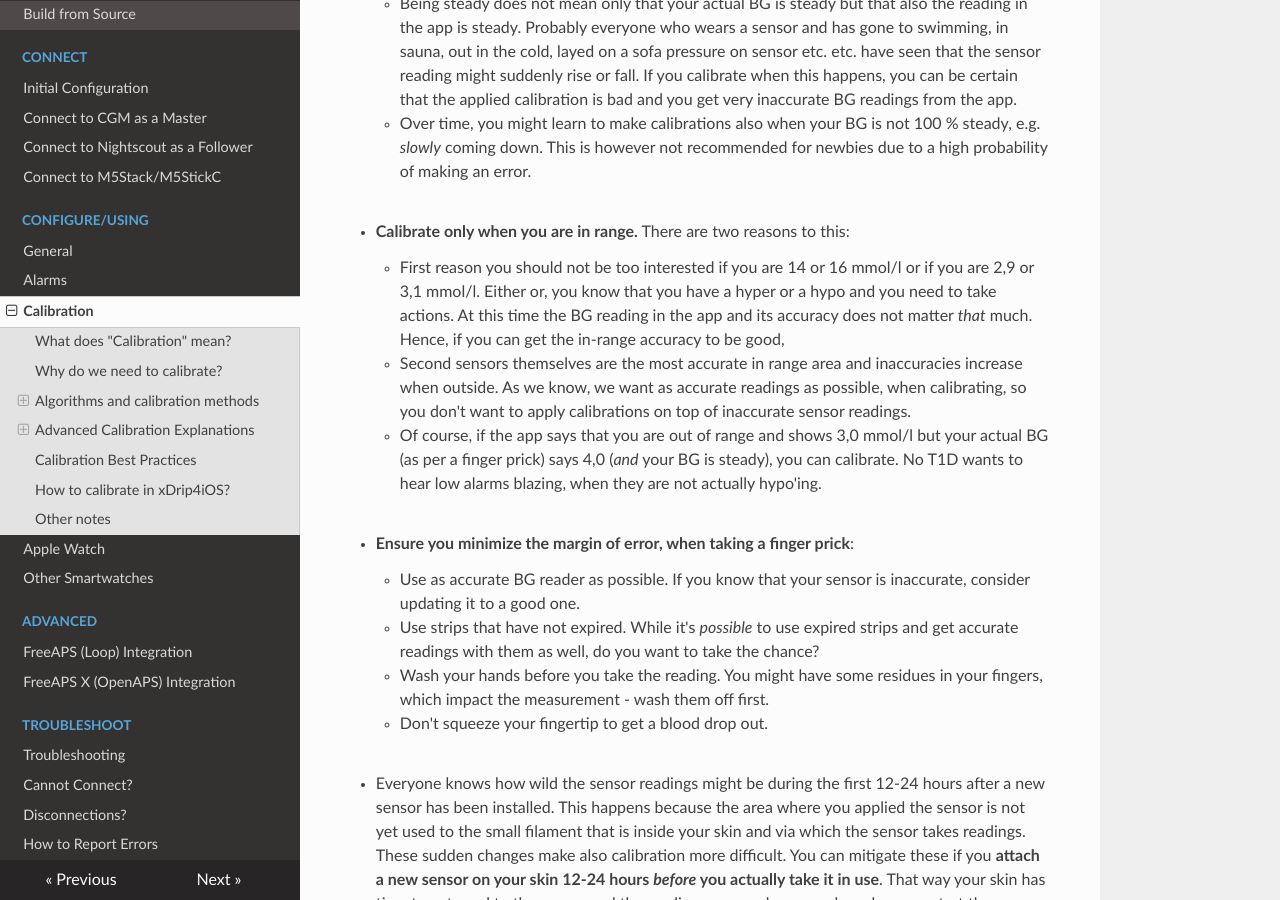
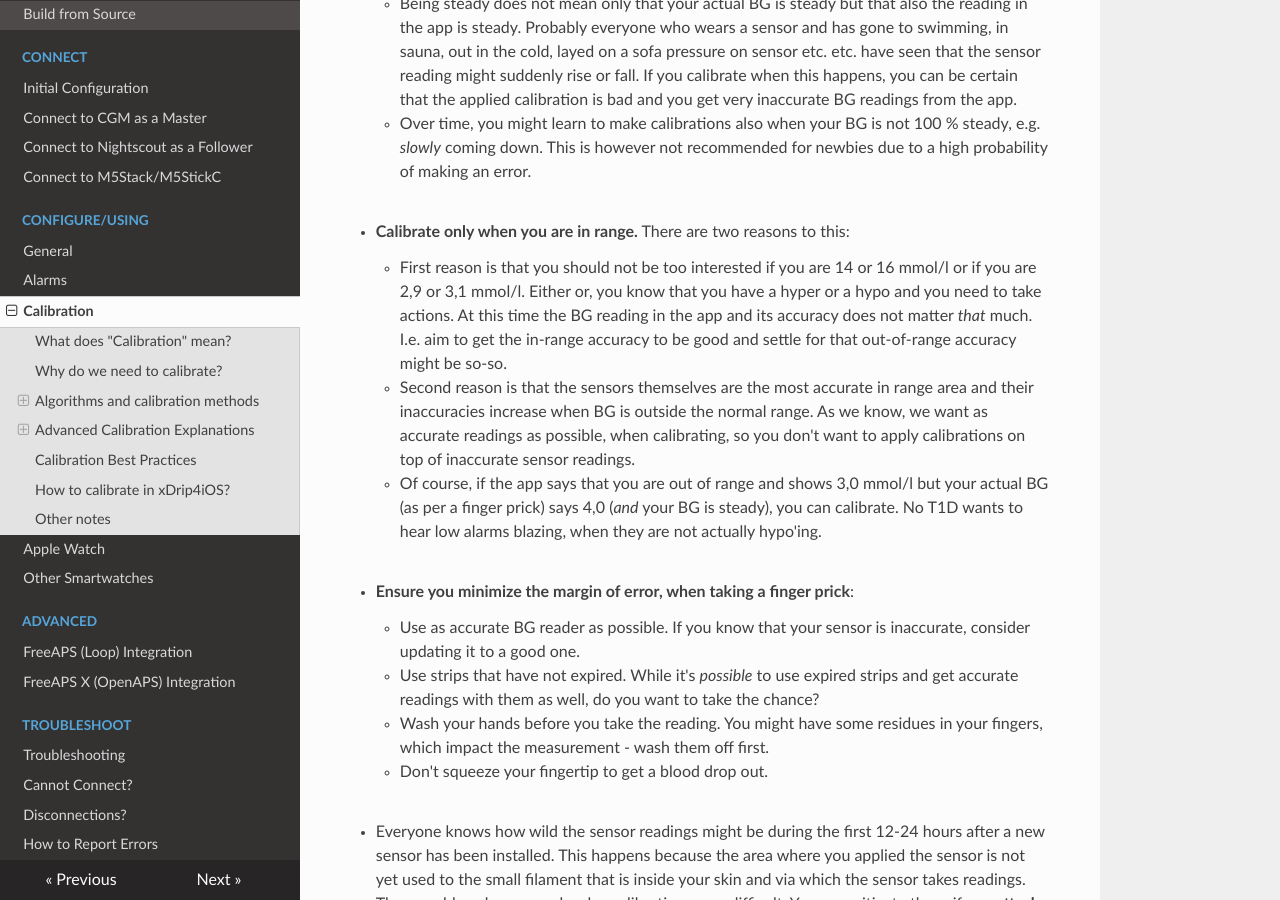
Before and after one commit to paulplant/xdrip4ios_docs, an MkDocs documentation site: the page built from docs/configure/calibrate.md, in a window 1280 px wide and 900 px high, scrolled down 4591 px. Built offline with MkDocs 1.6.1, drawn with Linux system fonts in a browser that asks for light colours; nearby versions of some CDN libraries; old or Windows-style settings are respelled for this version of MkDocs.

Commit message:
Update calibrate.md

```diff
--- a/docs/configure/calibrate.md
+++ b/docs/configure/calibrate.md
@@ -111,8 +111,8 @@ ___
 
 * **Calibrate only when you are in range.** There are two reasons to this: <br />
 
-     * First reason you should not be too interested if you are 14 or 16 mmol/l or if you are 2,9 or 3,1 mmol/l. Either or, you know that you have a hyper or a hypo and you need to take actions. At this time the BG reading in the app and its accuracy does not matter *that* much. Hence, if you can get the in-range accuracy to be good,
-     * Second sensors themselves are the most accurate in range area and inaccuracies increase when outside. As we know, we want as accurate readings as possible, when calibrating, so you don't want to apply calibrations on top of inaccurate sensor readings.
+     * First reason is that you should not be too interested if you are 14 or 16 mmol/l or if you are 2,9 or 3,1 mmol/l. Either or, you know that you have a hyper or a hypo and you need to take actions. At this time the BG reading in the app and its accuracy does not matter *that* much. I.e. aim to get the in-range accuracy to be good and settle for that out-of-range accuracy might be so-so.
+     * Second reason is that the sensors themselves are the most accurate in range area and their inaccuracies increase when BG is outside the normal range. As we know, we want as accurate readings as possible, when calibrating, so you don't want to apply calibrations on top of inaccurate sensor readings.
      * Of course, if the app says that you are out of range and shows 3,0 mmol/l but your actual BG (as per a finger prick) says 4,0 (*and* your BG is steady), you can calibrate. No T1D wants to hear low alarms blazing, when they are not actually hypo'ing.
 <br /><br />
 
```
